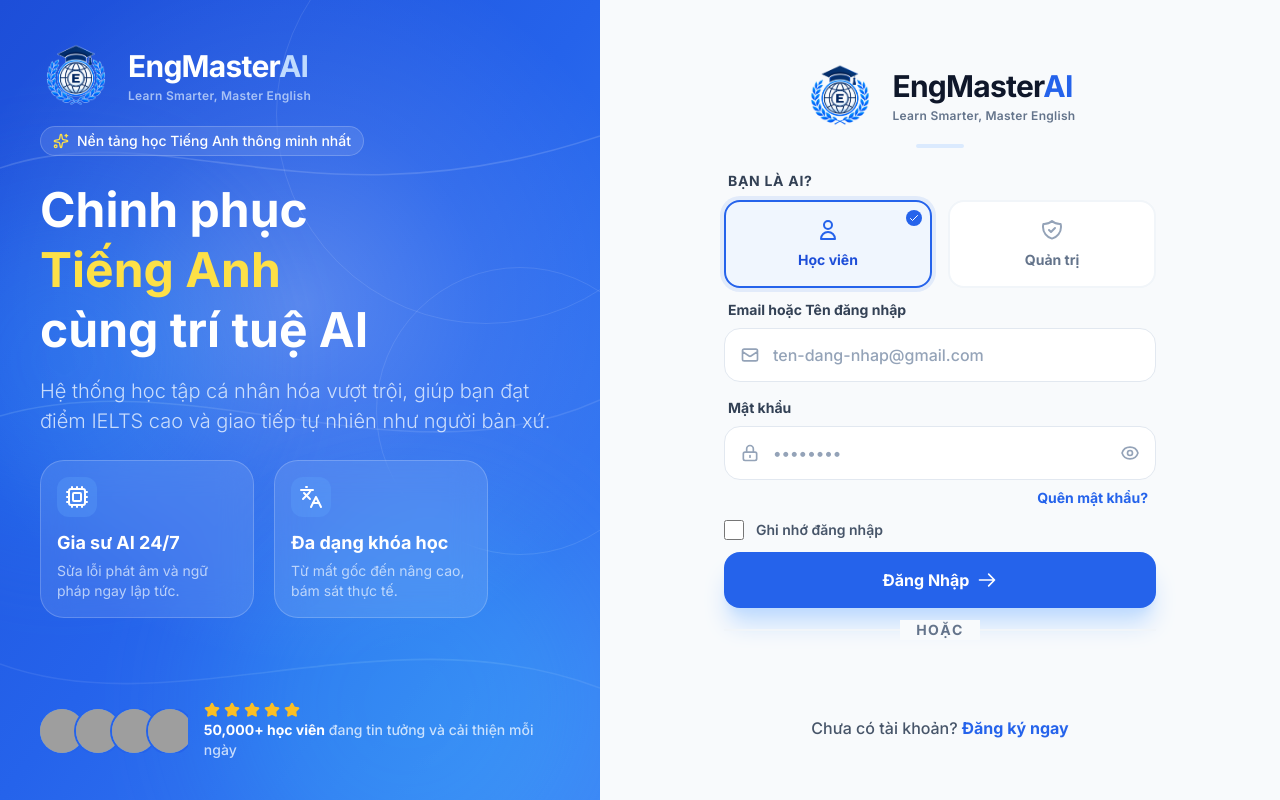
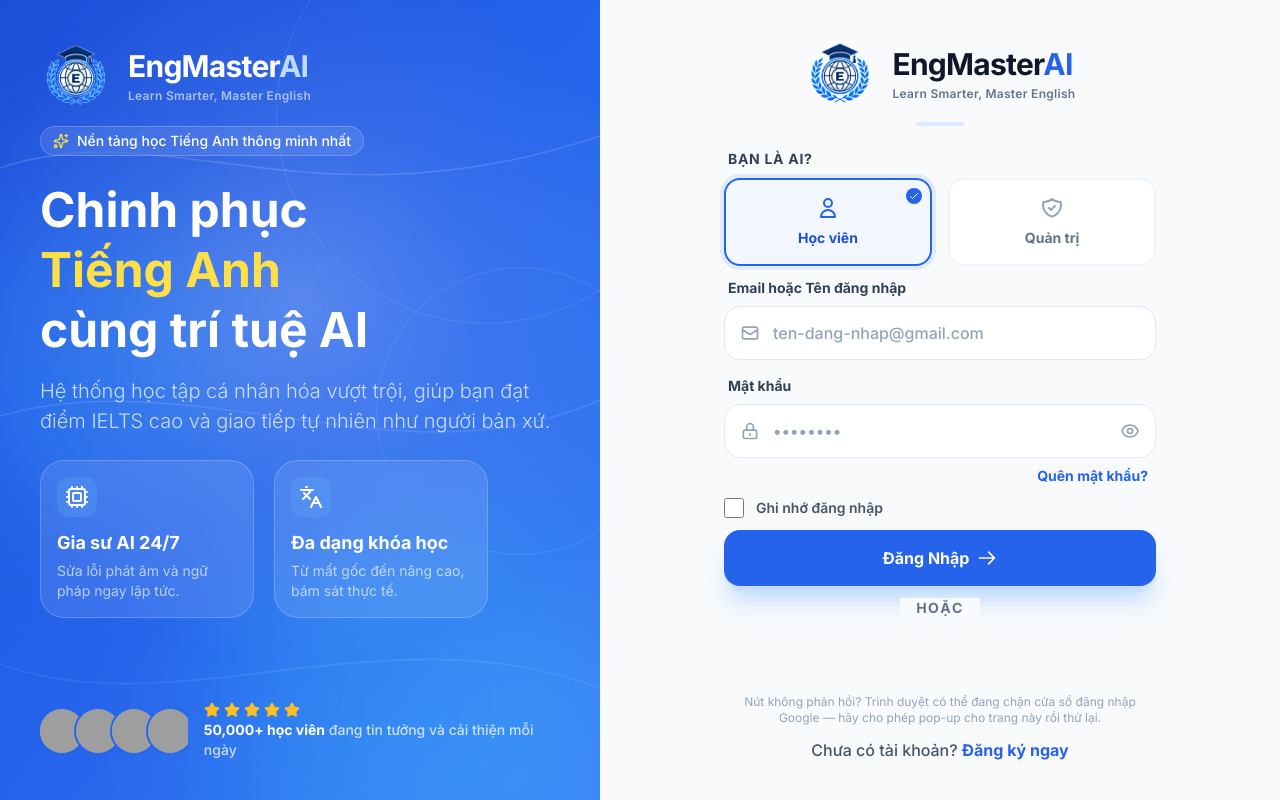
Before and after one commit to TCoder4k/engmasterai-frontend, a React (Vite) app: page /login in a window 1280 px wide. Built offline with nearby package versions, Linux system fonts and the light colour scheme; no server answers; grey boxes are pictures that could not be loaded.

Commit message:
fix(auth): add popup guidance for Google sign-in

```diff
--- a/components/auth/GoogleSignInButton.tsx
+++ b/components/auth/GoogleSignInButton.tsx
@@ -133,11 +133,25 @@ export const GoogleSignInButton: React.FC<GoogleSignInButtonProps> = ({
           Đăng nhập Google hiện không khả dụng. Vui lòng dùng email/mật khẩu.
         </p>
       ) : (
-        <div
-          ref={containerRef}
-          data-testid="google-signin-container"
-          className="w-full flex justify-center min-h-[52px]"
-        />
+        <>
+          <div
+            ref={containerRef}
+            data-testid="google-signin-container"
+            className="w-full flex justify-center min-h-[52px]"
+          />
+          {/* Phase 11.1: GIS exposes no official callback for a blocked
+              popup on the button flow (only PromptMomentNotification, which
+              covers One Tap prompt() only) — there is no reliable signal to
+              detect this and show the tip conditionally, so it is shown
+              unconditionally instead. */}
+          <p
+            data-testid="google-signin-popup-tip"
+            className="text-center text-slate-400 text-xs mt-2"
+          >
+            Nút không phản hồi? Trình duyệt có thể đang chặn cửa sổ đăng nhập
+            Google — hãy cho phép pop-up cho trang này rồi thử lại.
+          </p>
+        </>
       )}
     </>
   );
```
Also changed, not shown: 1 other file (tests, documents, lock files or other folders).
